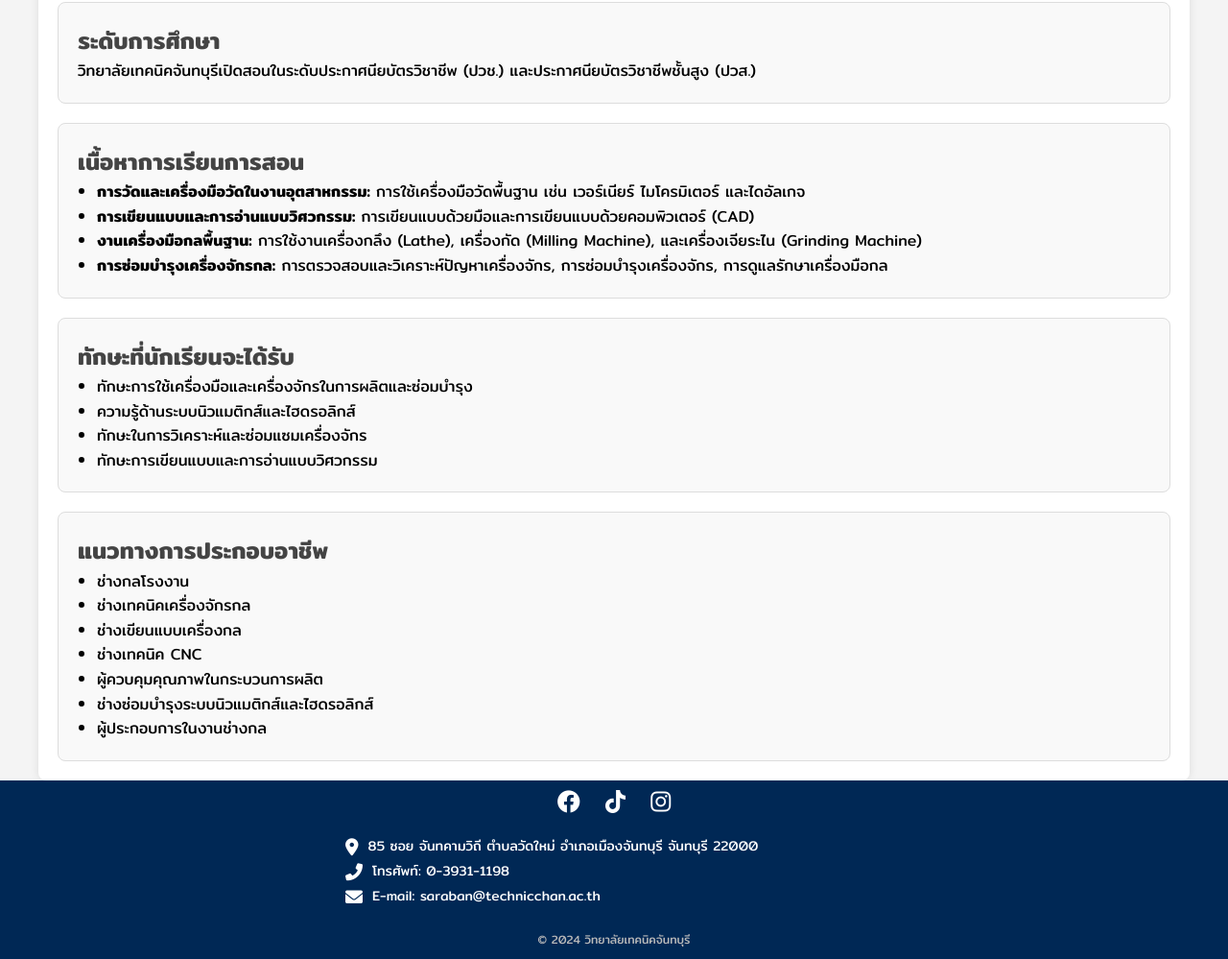
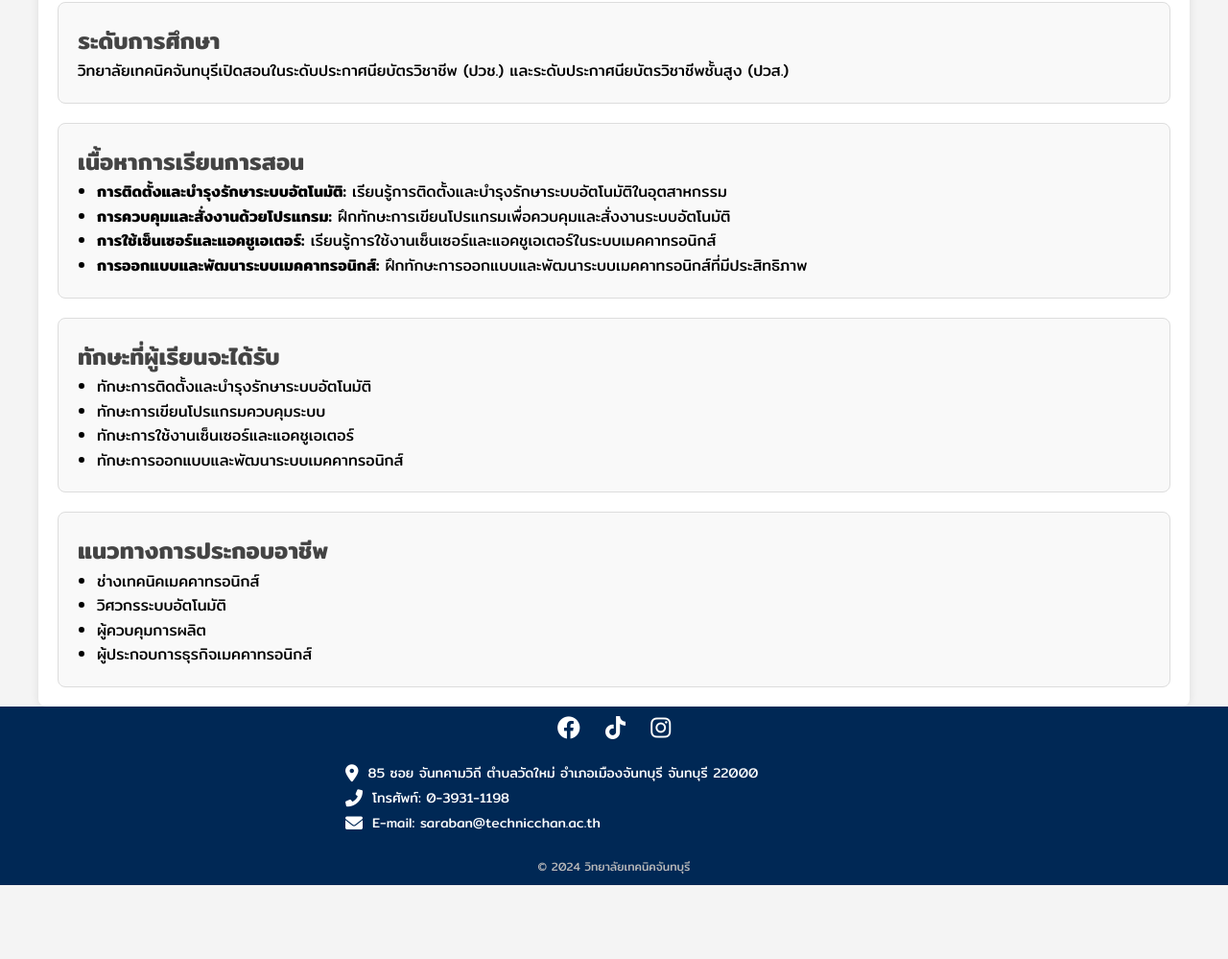
Before and after one commit to bba31sss/technicchan, a plain HTML site: page mechanical.html in a window 1280 px wide. Shown: the part 438-1437 px from the top of the page at 96% size. After the commit the page ends 1360 px from the top, so only its background shows below. Drawn offline with Linux system fonts and the light colour scheme.

Commit message:
mechanical.html

```diff
--- a/mechanical.html
+++ b/mechanical.html
@@ -3,7 +3,7 @@
 <head>
     <meta charset="UTF-8">
     <meta name="viewport" content="width=device-width, initial-scale=1.0">
-    <title>แผนกช่างกลโรงงาน</title>
+    <title>แผนกเมคคาทรอนิกส์</title>
     <link href="https://cdnjs.cloudflare.com/ajax/libs/font-awesome/6.0.0-beta3/css/all.min.css" rel="stylesheet">
     <link href="https://fonts.googleapis.com/css2?family=Mitr:wght@300;400;600&display=swap" rel="stylesheet">
 
@@ -248,9 +248,9 @@
     <header>
         <h1>
             <picture>
-                <source media="(max-width: 768px)" srcset="ม3.png">
-                <source media="(min-width: 769px)" srcset="หัวเว็บชื่อแผนก/3ค.png">
-                <img src="ม3.png" alt="ภาพหัวเว็บ">
+                <source media="(max-width: 768px)" srcset="ม7.png">
+                <source media="(min-width: 769px)" srcset="หัวเว็บชื่อแผนก/7ค.png">
+                <img src="ม8.png" alt="ภาพหัวเว็บ">
             </picture>
         </h1>
     </header>
@@ -276,39 +276,36 @@
     <section>
         <div class="content">
             <h2>ระดับการศึกษา</h2>
-            <p>วิทยาลัยเทคนิคจันทบุรีเปิดสอนในระดับประกาศนียบัตรวิชาชีพ (ปวช.) และประกาศนียบัตรวิชาชีพชั้นสูง (ปวส.)</p>
+            <p>วิทยาลัยเทคนิคจันทบุรีเปิดสอนในระดับประกาศนียบัตรวิชาชีพ (ปวช.) และระดับประกาศนียบัตรวิชาชีพชั้นสูง (ปวส.)</p>
         </div>
 
         <div class="content">
             <h2>เนื้อหาการเรียนการสอน</h2>
             <ul>
-                <li><b>การวัดและเครื่องมือวัดในงานอุตสาหกรรม:</b> การใช้เครื่องมือวัดพื้นฐาน เช่น เวอร์เนียร์ ไมโครมิเตอร์ และไดอัลเกจ</li>
-                <li><b>การเขียนแบบและการอ่านแบบวิศวกรรม:</b> การเขียนแบบด้วยมือและการเขียนแบบด้วยคอมพิวเตอร์ (CAD)</li>
-                <li><b>งานเครื่องมือกลพื้นฐาน:</b> การใช้งานเครื่องกลึง (Lathe), เครื่องกัด (Milling Machine), และเครื่องเจียระไน (Grinding Machine)</li>
-                <li><b>การซ่อมบำรุงเครื่องจักรกล:</b> การตรวจสอบและวิเคราะห์ปัญหาเครื่องจักร, การซ่อมบำรุงเครื่องจักร, การดูแลรักษาเครื่องมือกล</li>
+                <li><b>การติดตั้งและบำรุงรักษาระบบอัตโนมัติ:</b> เรียนรู้การติดตั้งและบำรุงรักษาระบบอัตโนมัติในอุตสาหกรรม</li>
+                <li><b>การควบคุมและสั่งงานด้วยโปรแกรม:</b> ฝึกทักษะการเขียนโปรแกรมเพื่อควบคุมและสั่งงานระบบอัตโนมัติ</li>
+                <li><b>การใช้เซ็นเซอร์และแอคชูเอเตอร์:</b> เรียนรู้การใช้งานเซ็นเซอร์และแอคชูเอเตอร์ในระบบเมคคาทรอนิกส์</li>
+                <li><b>การออกแบบและพัฒนาระบบเมคคาทรอนิกส์:</b> ฝึกทักษะการออกแบบและพัฒนาระบบเมคคาทรอนิกส์ที่มีประสิทธิภาพ</li>
             </ul>
         </div>
 
         <div class="content">
-            <h2>ทักษะที่นักเรียนจะได้รับ</h2>
+            <h2>ทักษะที่ผู้เรียนจะได้รับ</h2>
             <ul>
-                <li>ทักษะการใช้เครื่องมือและเครื่องจักรในการผลิตและซ่อมบำรุง</li>
-                <li>ความรู้ด้านระบบนิวแมติกส์และไฮดรอลิกส์</li>
-                <li>ทักษะในการวิเคราะห์และซ่อมแซมเครื่องจักร</li>
-                <li>ทักษะการเขียนแบบและการอ่านแบบวิศวกรรม</li>
+                <li>ทักษะการติดตั้งและบำรุงรักษาระบบอัตโนมัติ</li>
+                <li>ทักษะการเขียนโปรแกรมควบคุมระบบ</li>
+                <li>ทักษะการใช้งานเซ็นเซอร์และแอคชูเอเตอร์</li>
+                <li>ทักษะการออกแบบและพัฒนาระบบเมคคาทรอนิกส์</li>
             </ul>
         </div>
 
         <div class="content">
             <h2>แนวทางการประกอบอาชีพ</h2>
             <ul>
-                <li>ช่างกลโรงงาน</li>
-                <li>ช่างเทคนิคเครื่องจักรกล</li>
-                <li>ช่างเขียนแบบเครื่องกล</li>
-                <li>ช่างเทคนิค CNC</li>
-                <li>ผู้ควบคุมคุณภาพในกระบวนการผลิต</li>
-                <li>ช่างซ่อมบำรุงระบบนิวแมติกส์และไฮดรอลิกส์</li>
-                <li>ผู้ประกอบการในงานช่างกล</li>
+                <li>ช่างเทคนิคเมคคาทรอนิกส์</li>
+                <li>วิศวกรระบบอัตโนมัติ</li>
+                <li>ผู้ควบคุมการผลิต</li>
+                <li>ผู้ประกอบการธุรกิจเมคคาทรอนิกส์</li>
             </ul>
         </div>
     </section>
```
